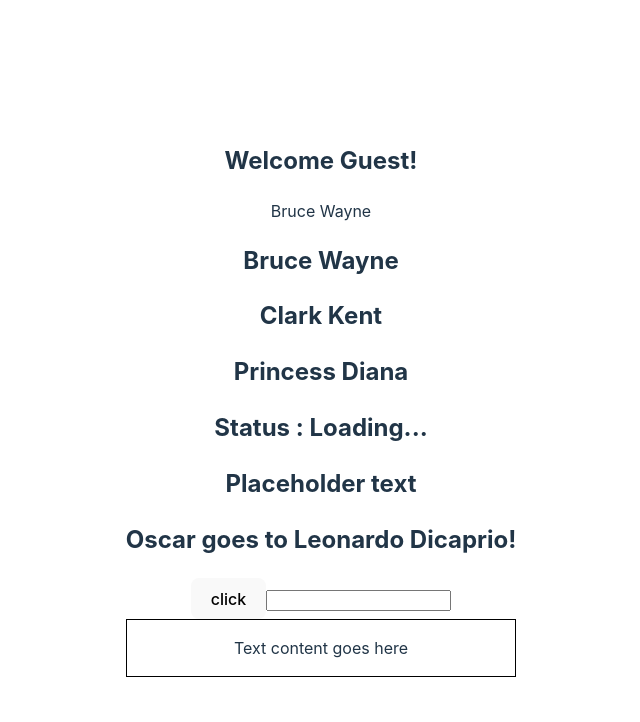
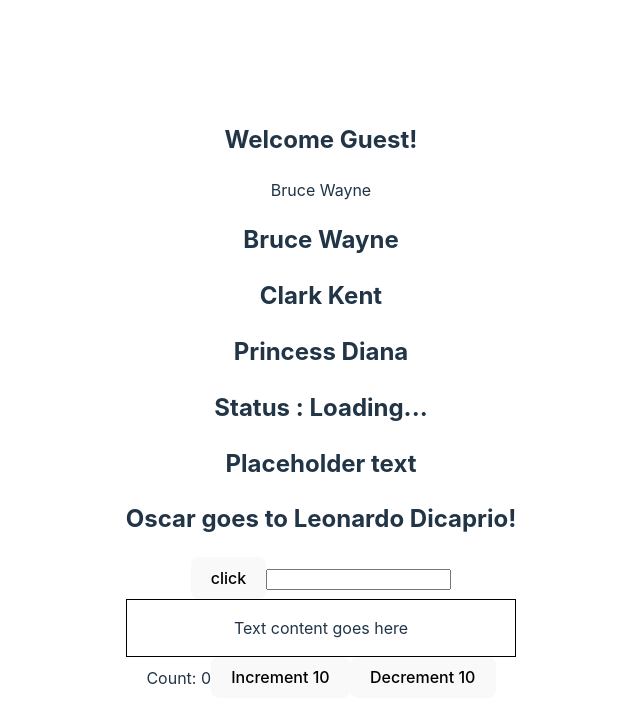
Before and after one commit to DenZaiyy/react-ts-course, a React (Vite) app: page / in a window 1280 px wide. Shown: the top 722 px of the page, without its empty margins (319-959 px from the left). Built offline with nearby package versions, Linux system fonts and the light colour scheme.

Commit message:
add: Counter useReducer Hook and type args on reducer function

```diff
--- a/src/App.tsx
+++ b/src/App.tsx
@@ -8,6 +8,7 @@
 import { Person } from "./components/Person";
 import { PersonList } from "./components/PersonList";
 import { Status } from "./components/Status";
+import {Counter} from "./components/state/Counter.tsx";
 
 function App() {
     const personName = {
@@ -50,6 +51,7 @@
                 <Container
                     styles={{ border: "1px solid black", padding: "1rem" }}
                 />
+                <Counter />
             </div>
         </>
     );
--- /dev/null
+++ b/src/components/state/Counter.tsx
@@ -0,0 +1,34 @@
+import { useReducer } from "react";
+
+type CounterState = {
+    count: number
+}
+
+type CounterAction = {
+    type: string
+    payload: number
+}
+
+const initialState = { count: 0 };
+
+function reducer(state: CounterState, action: CounterAction) {
+    switch (action.type) {
+        case 'increment':
+            return { count: state.count + action.payload };
+        case 'decrement':
+            return { count: state.count - action.payload };
+        default:
+            return state;
+    }
+}
+
+export const Counter = () => {
+    const [state, dispatch] = useReducer(reducer, initialState);
+    return (
+        <>
+            Count: {state.count}
+            <button onClick={() => dispatch({ type: 'increment', payload: 10 })}>Increment 10</button>
+            <button onClick={() => dispatch({ type: 'decrement', payload: 10 })}>Decrement 10</button>
+        </>
+    )
+}
```
